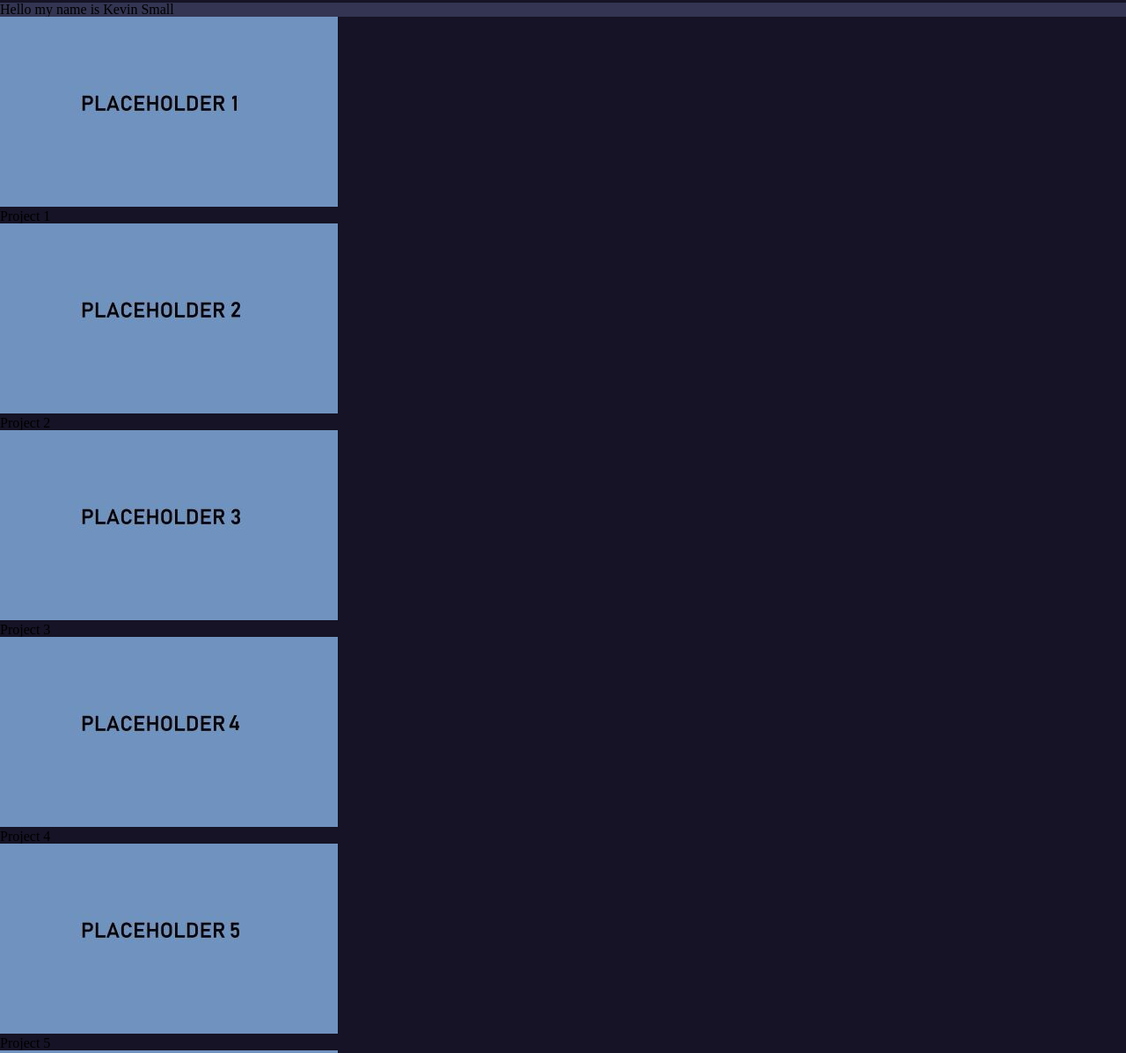
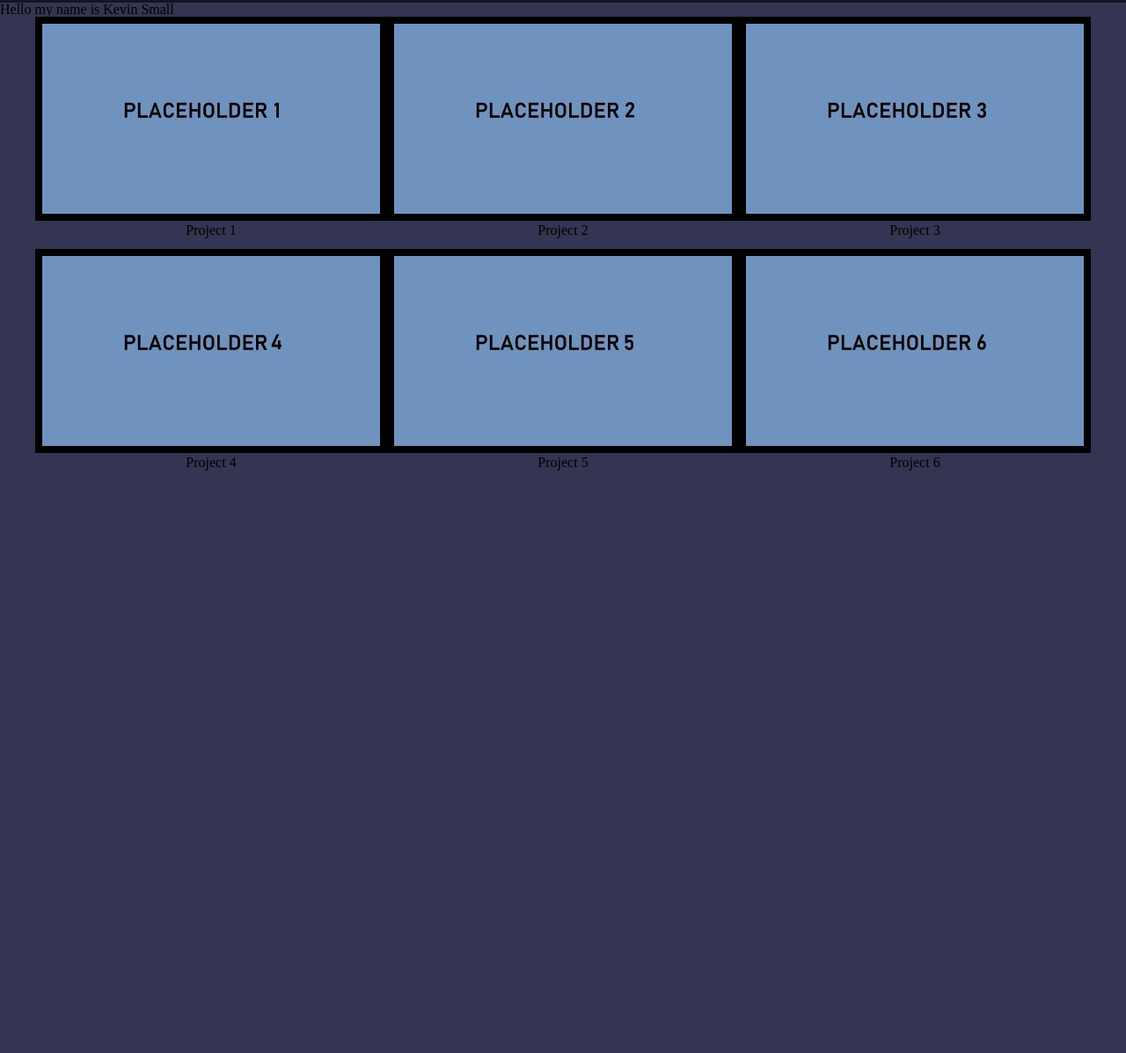
Before and after one commit to Kevrev/professional_portfolio, a plain HTML site: page index.html in a window 1280 px wide. Shown: the part 81-1278 px from the top of the page at 88% size. After the commit the page ends 800 px from the top, so only its background shows below. Drawn offline with Linux system fonts and the light colour scheme.

Commit message:
Working on flex containers

```diff
--- a/assets/css/style.css
+++ b/assets/css/style.css
@@ -43,5 +43,17 @@ header div ul li a {
 }
 
 .work {
-    background-color: #151325;
+    display: flex;
+    flex-wrap: wrap;
+    justify-content: center;
 }
+
+.container {
+  text-align: center;
+  margin-bottom: 1%;
+}
+
+img {
+    border-style: solid;
+    border-width: 8px;
+  }
--- a/index.html
+++ b/index.html
@@ -27,6 +27,7 @@
       <h2>Hello my name is Kevin Small</h2>
     </section>
     <section id="work" class="work">
+      <section></section>
         <div class="container">
             <img src="./assets/images/placeholder1.jpg" alt="Placeholder for Project 1"/>
             <div class="image-text">Project 1</div>
@@ -37,21 +38,20 @@
         </div>
         <div class="container">
             <img src="./assets/images/placeholder3.jpg" alt="Placeholder for Project 3"/>
-            <div class="image-text">Project 3</div>
+            <p class="image-text">Project 3</p>
         </div>
         <div class="container">
             <img src="./assets/images/placeholder4.jpg" alt="Placeholder for Project 4"/>
-            <div class="image-text">Project 4</div>
+            <p class="image-text">Project 4</p>
         </div>
         <div class="container">
             <img src="./assets/images/placeholder5.jpg" alt="Placeholder for Project 5"/>
-            <div class="image-text">Project 5</div>
+            <p class="image-text">Project 5</p>
         </div>
         <div class="container">
             <img src="./assets/images/placeholder6.jpg" alt="Placeholder for Project 6"/>
-            <div class="image-text">Project 6</div>
+            <p class="image-text">Project 6</p>
         </div>
-    </section>
     <section id="Resume">
         <div></div>
     </section>
```
